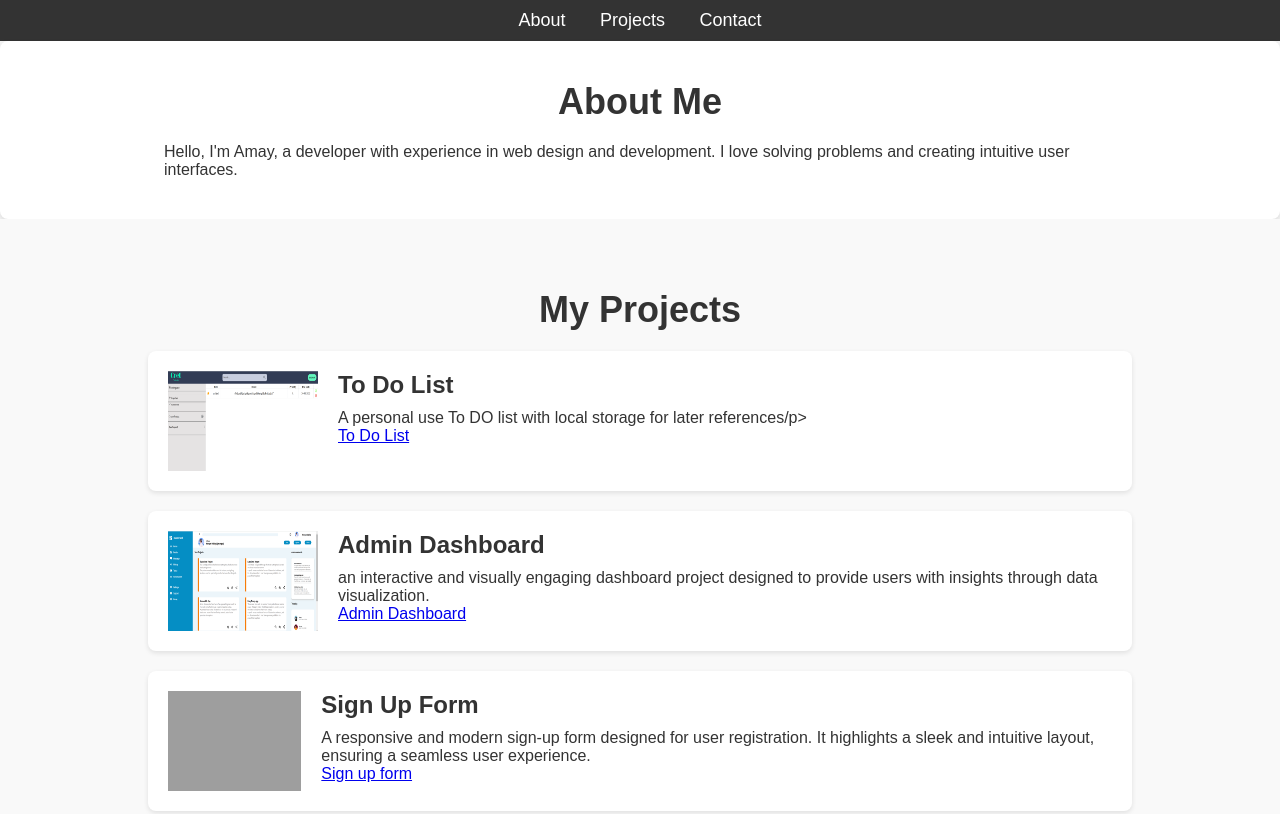
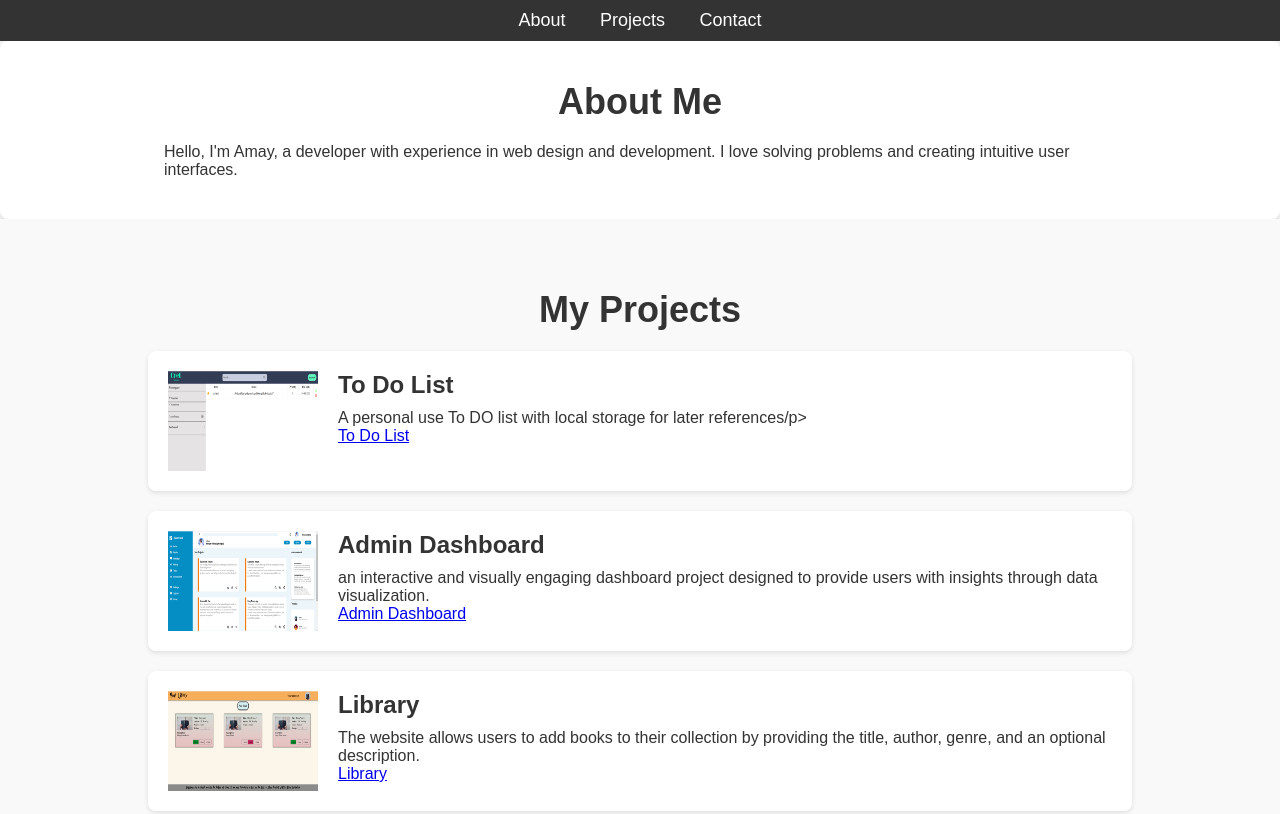
Before and after one commit to amaypip481/Portfolio, a plain HTML site: page index.html in a window 1280 px wide. Shown: the top 814 px of the page. Drawn offline with Linux system fonts and the light colour scheme; grey boxes are pictures that could not be loaded.

Commit message:
Adds Library project

```diff
--- a/index.html
+++ b/index.html
@@ -65,6 +65,14 @@
           <h2>Admin Dashboard </h2>
           <p> an interactive and visually engaging dashboard project designed to provide users with insights through data visualization.</p>
           <div><a href="https://amaypip481.github.io/dashboard-project/">Admin Dashboard</a></div>
+        </div>
+      </div>
+      <div class="project-card" id="Project11">
+        <img src="./Assets/Library.png" alt="Project 11">
+        <div class="project-info">
+          <h2>Library </h2>
+          <p> The website allows users to add books to their collection by providing the title, author, genre, and an optional description.</p>
+          <div><a href="https://amaypip481.github.io/Library/">Library</a></div>
         </div>
       </div>
       <div class="project-card" id="Project2">
```
Also changed, not shown: Assets/Library.png (added).
